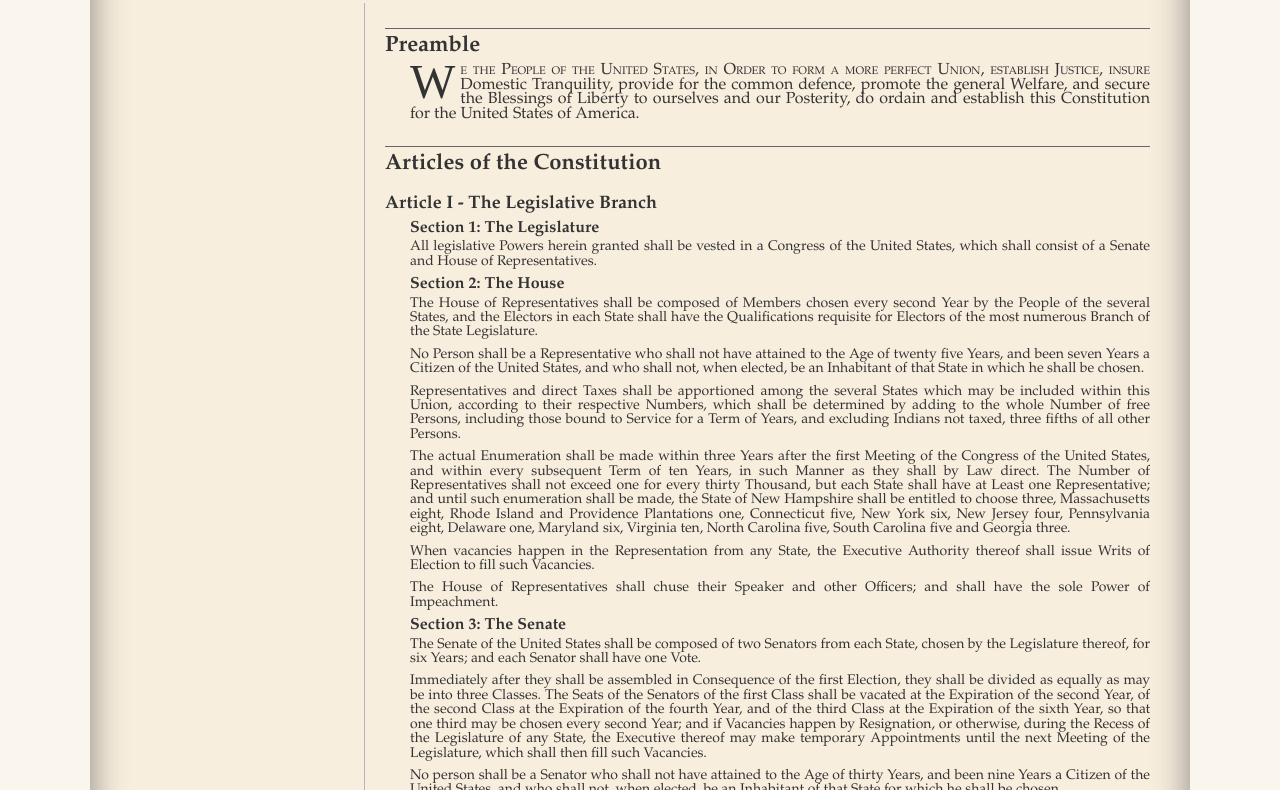
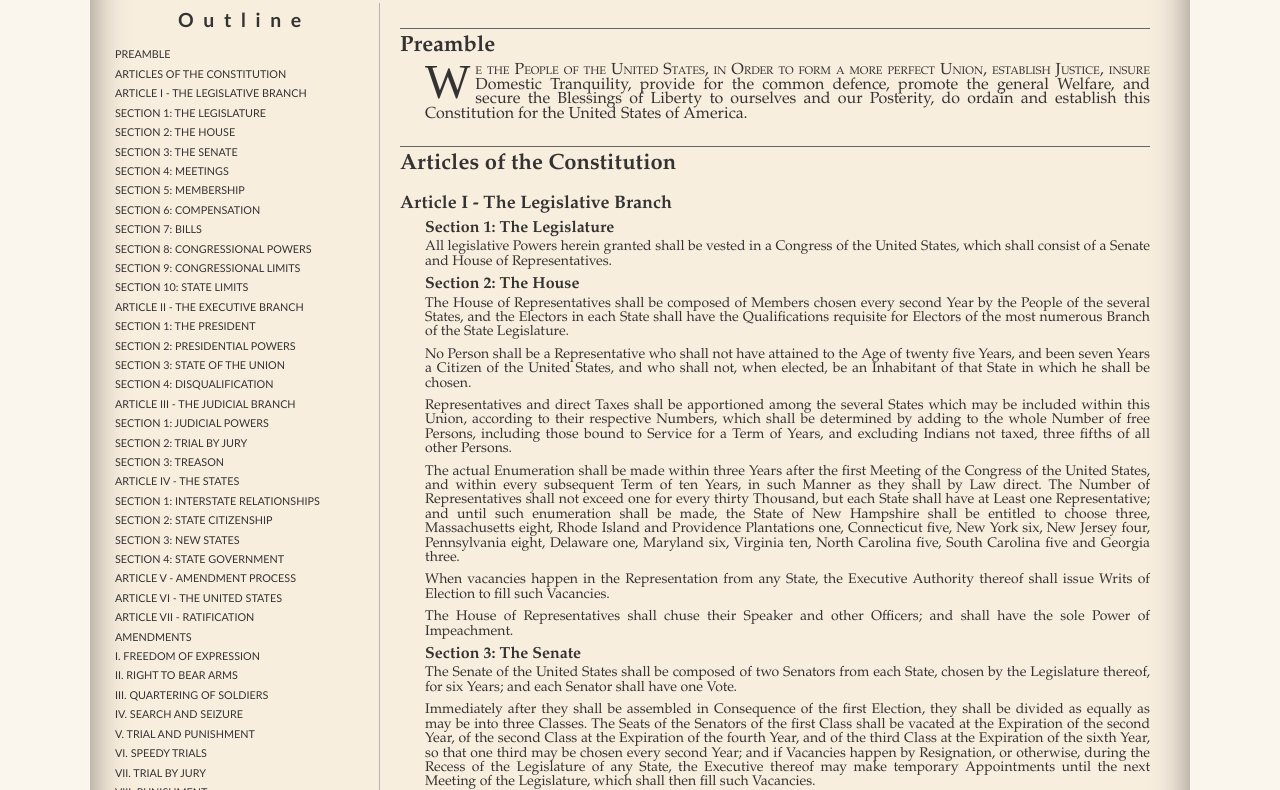
Before and after one commit to KyleAlbro/CSCI-211-Home-Page, a plain HTML site: page html12/tutorial/bc_const.html in a window 1280 px wide. Shown: the part 302-1092 px from the top of the page. Drawn offline with Linux system fonts and the light colour scheme.

Commit message:
finished 12.1

```diff
--- a/html12/tutorial/bc_const.html
+++ b/html12/tutorial/bc_const.html
@@ -19,9 +19,13 @@
 
    <link href="bc_reset.css" rel="stylesheet" />
    <link href="bc_layout.css" rel="stylesheet"   />
+   <link href="/reset.css" rel="stylesheet">
+   <link rel="stylesheet" href="bc_outline.css">
+
+   <script src="bc_outline.js" async></script>
 
 </head>
-
+<a href="/index.html" class="crumbB">Return Home</a>
 <body>
    <header>
       <img src="bc_logo.png" alt="Bridger College" />
--- a/html12/tutorial/bc_outline.js
+++ b/html12/tutorial/bc_outline.js
@@ -26,3 +26,34 @@
 
 
 */
+
+window.addEventListener("load", makeOutline);
+
+function makeOutline(){
+   var outline = document.getElementById("outline");
+
+   var source = document.getElementById("doc");
+
+   var mainHeading = document.createElement("h1");
+   var outlineList = document.createElement("ol");
+   var headingText = document.createTextNode("Outline");
+
+   mainHeading.appendChild(headingText);
+   outline.appendChild(mainHeading);
+   outline.appendChild(outlineList);
+   createList(source, outlineList);
+}
+
+function createList(source, outlineList){
+   var headings = ["H1", "H2", "H3", "H4", "H5", "H6"];
+
+   for (var n = source.firstChild; n !== null; n = n.nextSibling){
+      var headLevel = headings.indexOf(n.nodeName);
+
+      if(headLevel !== -1){
+          var listElem = document.createElement("li");
+          listElem.innerHTML = n.firstChild.nodeValue;
+          outlineList.appendChild(listElem);
+      }
+   }
+}
--- a/reset.css
+++ b/reset.css
@@ -23,11 +23,11 @@
     color: white;
 }
 
-h1{
+.myH1{
     text-align: center;
 }
 
-ul{
+.myUl{
     list-style-type: none;
 }
 
```
Also changed, not shown: index.html (+8 -7 lines).
